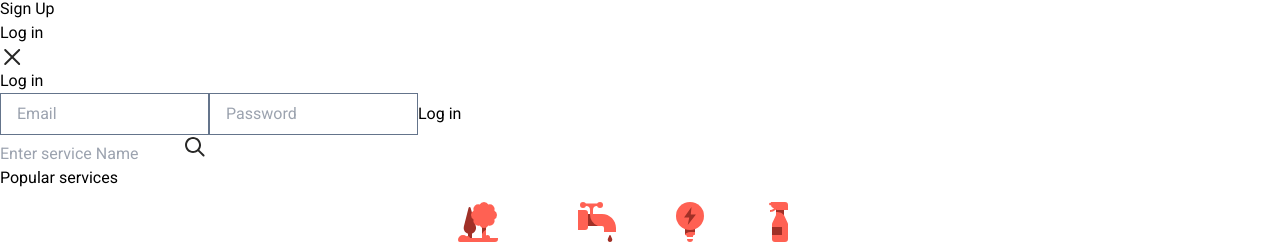
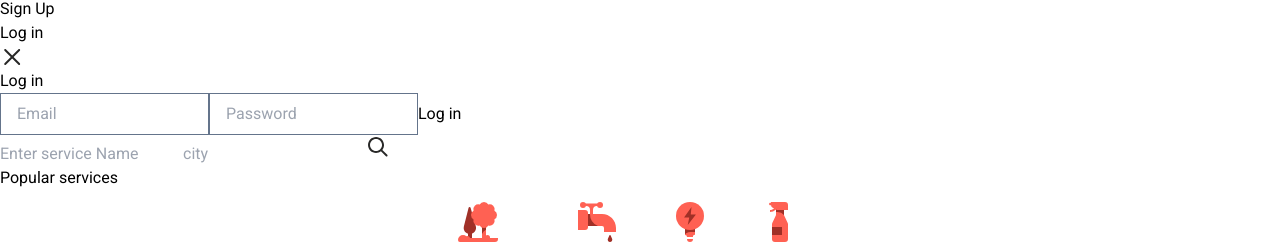
Before and after one commit to flowSar/skillhub, a React (Vite) app in the folder client/: page / in a window 1280 px wide. Shown: the part 1075-1319 px from the top of the page. Built offline with nearby package versions, Linux system fonts and the light colour scheme; no server answers.

Commit message:
search by service and city

```diff
--- a/client/src/components/Header.jsx
+++ b/client/src/components/Header.jsx
@@ -97,10 +97,10 @@ const Header = () => {
           </a>
           </div>
         <div className="flex items-center cursor-pointer">
-          <div className=" group hover:bg-[#60606e] hover:text-white px-2 py-2 duration-300" href="">
+          <div className=" group hover:bg-[#e2e2eb] rounded-lg px-2 py-2 duration-300" href="">
             <Link to="/Categories">Categories</Link>
           </div>
-          <Link className=" hover:bg-[#60606e] hover:text-white  px-4 py-2 duration-300"
+          <Link className=" hover:bg-[#e2e2eb] rounded-lg px-4 py-2 duration-300"
           to={
             {
               pathname: '/about',
@@ -110,7 +110,7 @@ const Header = () => {
           >
             about
           </Link>
-          <Link className=" hover:bg-[#60606e] hover:text-white  px-2 py-2 duration-300" to="/contact">
+          <Link className=" hover:bg-[#e2e2eb]  px-2 py-2 duration-300 rounded-lg" to="/contact">
             Contact us
           </Link>
         </div>
@@ -129,12 +129,12 @@ const Header = () => {
             <div className={`space-x-1 mr-2`}>
             <Link
               to="/sign"
-              className="hover:bg-[#2b2b5a] hover:text-white  px-1 py-2 md:px-4 md:py-[0.6rem] hover:border-2 duration-300"
+              className="hover:bg-[#e2e2eb]  px-1 py-2 md:px-4 md:py-[0.6rem] hover:border-2 duration-300"
             >
             Sign Up
             </Link>
             <div
-              className=" hover:bg-[#2b2b5a] hover:text-white hover:border-2 px-2 py-2 md:px-4 md:py-2 inline-block  cursor-pointer duration-300"
+              className=" hover:bg-[#e2e2eb] hover:border-2 px-2 py-2 md:px-4 md:py-2 inline-block  cursor-pointer duration-300"
               onClick={displayLognIn}
             >
               Log in
--- a/client/src/components/LogIn.jsx
+++ b/client/src/components/LogIn.jsx
@@ -61,7 +61,9 @@ const LogIn = ({ display, closeLogInWindows, lognInState}) => {
             Log in
           </button>
         </div>
+
       </div>
+
     </>
   );
 };
--- a/client/src/components/SearchNav.jsx
+++ b/client/src/components/SearchNav.jsx
@@ -6,30 +6,47 @@ import { useNavigate } from 'react-router-dom';
 const SearchNav = () => {
 
   const [SearchWord, setSearchWord] = useState('');
+  const [locationSearch, setLocationSearch] = useState('');
   const handlesearchBarChange = (event) => setSearchWord(event.target.value);
+  const handleLocationsearchChange = (event) => setLocationSearch(event.target.value);
 
   const navigate = useNavigate();
 
   const handleSearchBtnClick = () => {
-    localStorage.removeItem("searchService",)
-    localStorage.removeItem('searchSubService')
-    localStorage.setItem('navBarSearchWord', SearchWord.toLowerCase());
-    navigate('/SearchResults');
+    if (SearchWord === '') {
+      alert("plase ensure to insert the search key word");
+    } else {
+      if (SearchWord.length < 3) {
+        alert('search key wor to short');
+      } else {
+        localStorage.removeItem("searchService",)
+        localStorage.removeItem('searchSubService')
+        localStorage.setItem('navBarSearchWord', SearchWord.toLowerCase());
+        localStorage.setItem('locationSearch', locationSearch.toLowerCase());
+        navigate('/SearchResults');
+      }
+    }
 
   };
 
   return (
     <>
       <div className="flex items-center justify-center bg-gray-300 h-[8rem] sm:h-[10rem] md:h-[12rem] lg:h-[16rem] pt-[55px] md:pt-[60px] shadow-lg">
-        <div className="flex">
+        <div className="flex gap-4">
           <input
             type="text"
             placeholder="Enter service Name"
-            className=" p-2 md:p-4 w-[22rem] sm:w-[26rem] md:w-[40rem] rounded-l-lg focus:outline-none"
+            className="w-[12rem] md:w-auto p-2 pl-6 rounded-md focus:outline-none"
             value={SearchWord}
             onChange={handlesearchBarChange}
           />
-          <button className="bg-[#bdbdbd] font-medium p-2 md:p- md:px-6 lg:px-6 rounded-r-lg" onClick={handleSearchBtnClick}>
+          <input
+            type="text"
+            placeholder="city"
+            className="w-[9rem] md:w-auto p-2 pl-6 rounded-md focus:outline-none"
+            value={locationSearch}
+            onChange={handleLocationsearchChange}/>
+          <button className="bg-[#fcfbfb] hover:bg-[#f5f4f4] font-medium p-2 md:p- md:px-6 lg:px-6 rounded-lg" onClick={handleSearchBtnClick}>
             <img src={SearcIcon} className="h-[2rem]" />
           </button>
         </div>
--- a/client/src/pages/Categories.jsx
+++ b/client/src/pages/Categories.jsx
@@ -8,6 +8,7 @@ const Categories = () => {
   localStorage.removeItem("searchService",)
   localStorage.removeItem('searchSubService')
   localStorage.removeItem('navBarSearchWord');
+  localStorage.removeItem('locationSearch');
   const [lisDisplay, setListDisplay] = useState(false);
 
   return (
--- a/client/src/pages/SearchResults.jsx
+++ b/client/src/pages/SearchResults.jsx
@@ -11,7 +11,8 @@ function SearchResults() {
   const subservice = localStorage.getItem('searchSubService');
   const  service  = localStorage.getItem('searchService');
   const [isLogged, setLogged] = useState(false);
-  const searchWord = localStorage.getItem('navBarSearchWord');
+  const searchKeyWord = localStorage.getItem('navBarSearchWord');
+  const locationSearch =   localStorage.getItem('locationSearch');
 
 
 
@@ -54,13 +55,21 @@ function SearchResults() {
   let filtredByService = [];
   let filteredBySubService = [];
 
-  if (searchWord) {
+  if (searchKeyWord) {
     filtredByService = cardsdata.filter((card) => {
-      if (card.service.toLowerCase().includes(searchWord) || card.sub_service.toLowerCase().includes(searchWord)) {
+      if (card.service.toLowerCase().includes(searchKeyWord) || card.sub_service.toLowerCase().includes(searchKeyWord)) {
         return true;
       }
       return true;
     });
+    if (locationSearch) {
+      filtredByService = filtredByService.filter((card) => {
+        if (card.city.toLowerCase().includes(locationSearch)) {
+          return true
+        }
+        return false
+      });
+    }
   } else {
     filtredByService = cardsdata.filter((card) => card.service === service);
     filtredByService.map((item) => {
@@ -83,7 +92,7 @@ function SearchResults() {
     <>
       <SimpleHeader />
       <div className="p-4 bg-slate-50 shadow-lg mt-8 mb-4">
-        <p className="text-center text-xl font-semibold underline"> {service} {searchWord} <span className={`text-red-800 inline-block ml-2 ${subservice? 'block': 'hidden'}`}>({subservice})</span></p>
+        <p className="text-center text-xl font-semibold underline"> {service} {searchKeyWord} <span className={`text-red-800 inline-block ml-2 ${subservice? 'block': 'hidden'}`}>({subservice})</span></p>
       </div>
       { filtredByService.length === 0?
         <div className="h-screen flex justify-center items-center p-10  text-xl md:text-4xl text-slate-900">
--- a/client/src/pages/Service.jsx
+++ b/client/src/pages/Service.jsx
@@ -49,12 +49,12 @@ function Service() {
           setLogingState(true);
           console.log('is logged', loginState);
         } else {
-          navigate('/');
+          navigate('/sign');
         }
 
       } else {
         console.log('your not loged yet');
-        navigate('/');
+        navigate('/sign');
       }
     };
     // when the page is loaded we call this function to check if the user is log in
```
